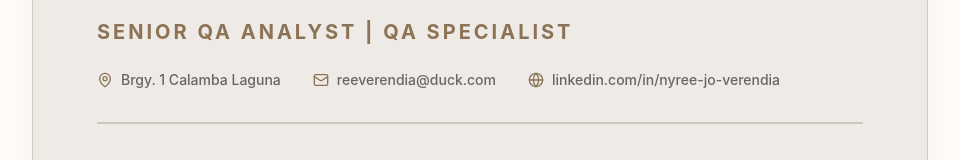
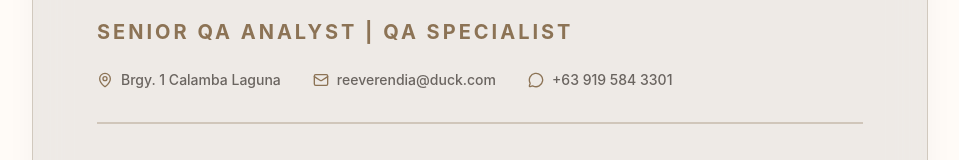
Before and after one commit to reeyoverendia-ai/Analyst, a React (Vite) app: page / in a window 1280 px wide. Both pictures are taken after a click on the button "VIEW RESUME". Shown: the part 246-406 px from the top of the page, without its empty margins (160-1119 px from the left). Built offline with nearby package versions, Linux system fonts and the light colour scheme.

Commit message:
Update Resume.jsx

```diff
--- a/src/components/Resume.jsx
+++ b/src/components/Resume.jsx
@@ -1,5 +1,5 @@
 import React from 'react';
-import { Mail, MapPin, Download, ArrowLeft, Globe } from 'lucide-react';
+import { MessageCircle, Mail, MapPin, Download, ArrowLeft } from 'lucide-react';
 
 const Resume = ({ setView }) => {
   return (
@@ -46,16 +46,16 @@ const Resume = ({ setView }) => {
               <Mail size={16} className="text-[#8C7355]" /> reeverendia@duck.com
             </a>
 
-            {/* LINKEDIN LINE */}
+            {/* WHATSAPP LINE */}
             <a
-            href="https://www.linkedin.com/in/nyree-jo-verendia-a574aa52"
+            href="https://wa.me/639000000000"
             target="_blank"
             rel="noopener noreferrer"
             className="flex items-center gap-2 hover:text-[#8C7355] transition-colors"
              >
-             <Globe size={16} className="text-[#8C7355]" />
-               linkedin.com/in/nyree-jo-verendia
-              </a>
+             <MessageCircle size={16} className="text-[#8C7355]" />
+             +63 919 584 3301
+             </a>
           </div>
         </header>
 
```
